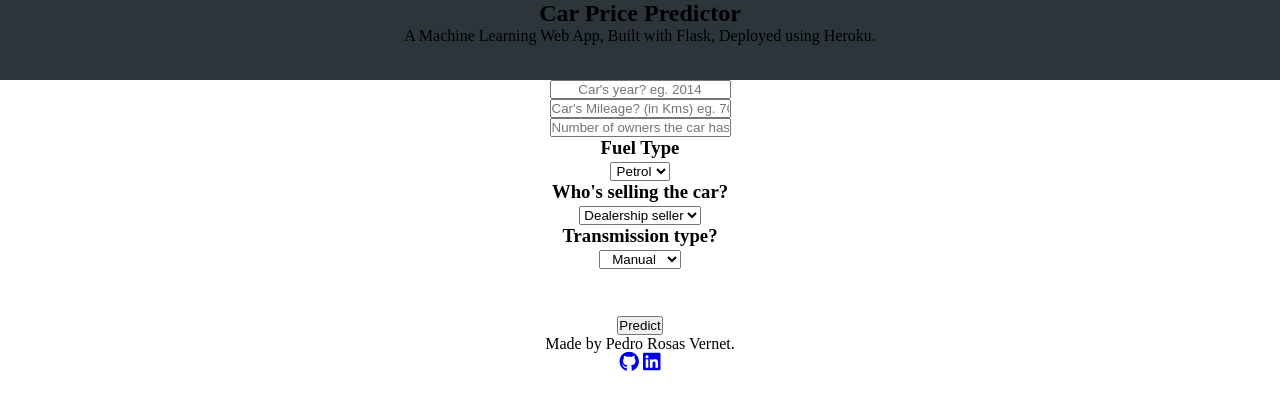
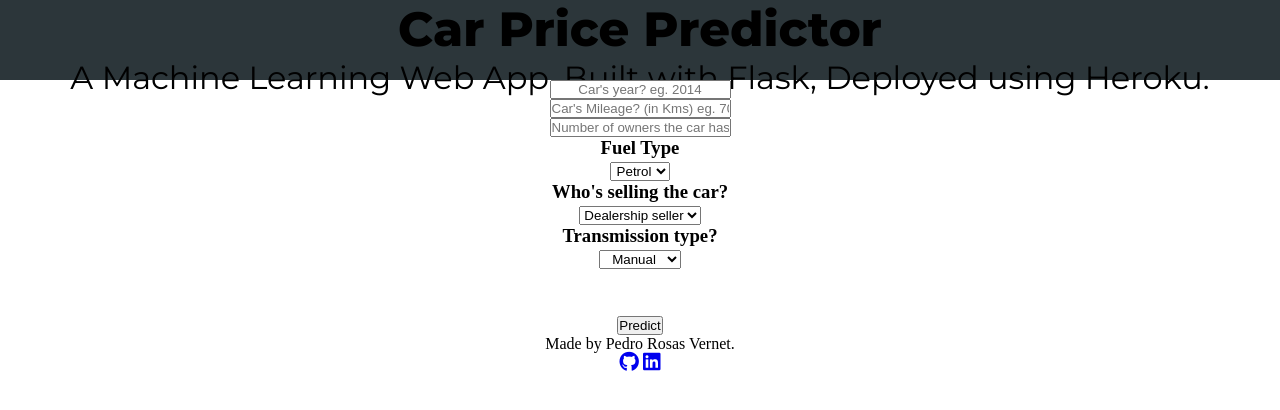
Before and after one commit to prosasDS/car-price-regression, a Flask app: page / in a window 1280 px wide. Shown: the top 410 px of the page. Run offline with Flask 2, Linux system fonts and the light colour scheme; parts of the project's set-up code (start-up, migrations or seed data) failed here and were passed over; some libraries are stand-ins or nearby versions.

Commit message:
Update styles.css

```diff
--- a/static/styles.css
+++ b/static/styles.css
@@ -11,4 +11,6 @@
     height: 80px;
     display: block;
     background-color: #2c363a;
+    font-family: 'Montserrat';
+    font-size: 32px;
 }
```
